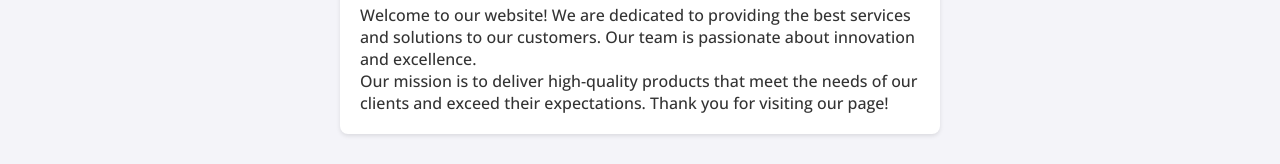
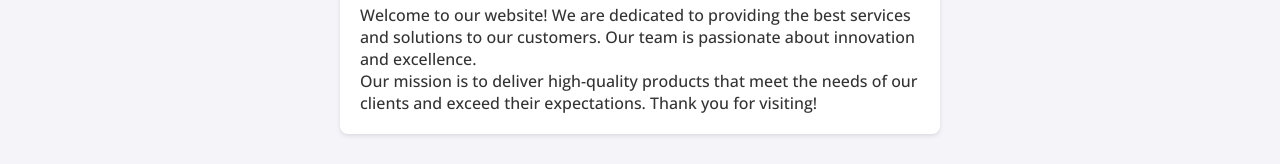
Before and after one commit to emm-aa/webproject, a plain HTML site: page news.html in a window 1280 px wide. Shown: the part 163-327 px from the top of the page. Drawn offline with nearby package versions, Linux system fonts and the light colour scheme.

Commit message:
Slight change

```diff
--- a/news.html
+++ b/news.html
@@ -27,7 +27,7 @@
         <p>Welcome to our website! We are dedicated to providing the best services and solutions to our customers. Our
             team is passionate about innovation and excellence.</p>
         <p>Our mission is to deliver high-quality products that meet the needs of our clients and exceed their
-            expectations. Thank you for visiting our page!</p>
+            expectations. Thank you for visiting!</p>
     </div>
     <script src="script.js"></script>
 </body>
```
